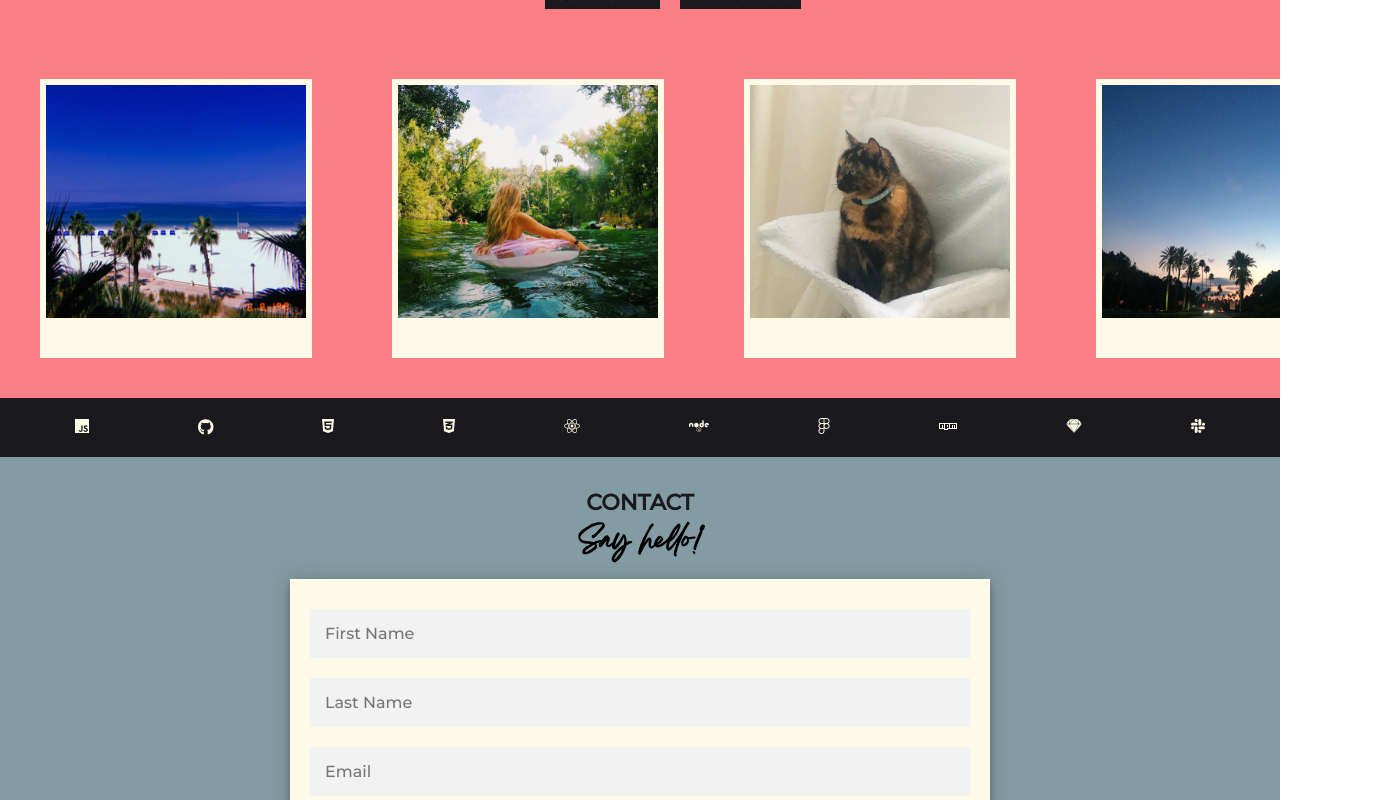
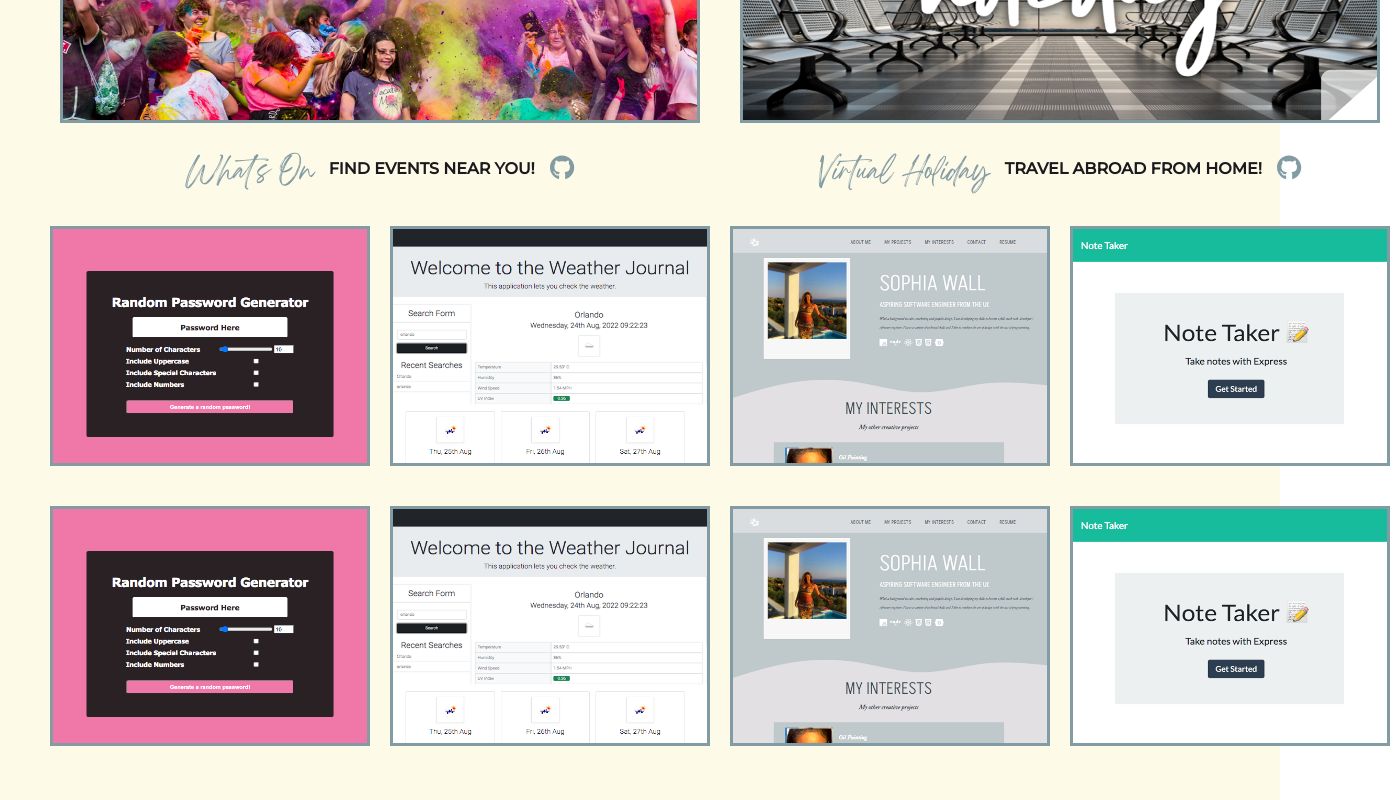
Before and after one commit to sophia4422/my-react-portfolio, a React (Create React App) app: page / in a window 1280 px wide. Shown: the part 1120-1920 px from the top of the page, 1400 px wide, since content can reach past the window. Built offline with nearby package versions, Linux system fonts and the light colour scheme.

Commit message:
cannot get bootstrap to work so putting my css back

```diff
--- a/src/App.css
+++ b/src/App.css
@@ -126,6 +126,7 @@
   text-align: center;
   font-family: "breathing";
   margin-bottom: 10px;
+  color: var(--darkGrey);
 }
 
 .small-title {
--- a/src/App.js
+++ b/src/App.js
@@ -14,7 +14,6 @@ export const App = () => {
       <Navbar />
       <Hero />
       <Projects />
-
       <About />
       <Contact />
       <Footer />
--- a/src/components/About.js
+++ b/src/components/About.js
@@ -2,6 +2,7 @@ import { motion } from "framer-motion";
 import { Link } from "react-scroll";
 import { useRef, useEffect, useState } from "react";
 import images from "../images";
+
 import me from "../assets/images/polaroids.png";
 import { FontAwesomeIcon } from "@fortawesome/react-fontawesome";
 import {
@@ -90,6 +91,7 @@ export const About = () => {
           </motion.div>
         </motion.div>
       </div>
+
       <div className="skills-icons">
         <FontAwesomeIcon
           icon={faJs}
--- a/src/components/Projects.js
+++ b/src/components/Projects.js
@@ -6,209 +6,207 @@ import mp from "../assets/images/mp.png";
 import nt from "../assets/images/nt.png";
 import { FontAwesomeIcon } from "@fortawesome/react-fontawesome";
 import { faGithub } from "@fortawesome/free-brands-svg-icons";
-import Container from "react-bootstrap/Container";
-import Card from "react-bootstrap/Card";
-
+// import Container from "react-bootstrap/Container";
+// import Card from "react-bootstrap/Card";
+import Button from "react-bootstrap/Button";
 import Image from "react-bootstrap/Image";
 
-// export const Projects = () => {
-//   return (
-//     <section className="projects-container" id="projects">
-//       <Container fluid>
-//         <h1 className="projects-title">My Web-Development Projects</h1>
-//         <h3 className="small-title">
-//           Click the pictures to view the deployed pages
-//         </h3>
-
-//         <div className="big-projects">
-//           <Card className="project">
-//             <div>
-//               <a href="https://what-is-on.herokuapp.com/" target="_blank">
-//                 <img src={wo} alt="What's on" className="project-picture" />
-//               </a>
-//             </div>
-//             <div className="text-container">
-//               <h2 className="proj-title">What's On</h2>
-//               <p className="proj-para">Find Events Near You!</p>
-//               <a
-//                 href="https://github.com/talexandru1987/event-finder"
-//                 target="_blank"
-//                 alt="Github"
-//                 title="Github"
-//                 className="github-logo"
-//               >
-//                 <FontAwesomeIcon icon={faGithub}></FontAwesomeIcon>
-//               </a>
-//             </div>
-//           </Card>
-//           <Card className="project">
-//             <div>
-//               <a
-//                 href="https://c-sim.github.io/virtual-holiday/"
-//                 target="_blank"
-//               >
-//                 <img
-//                   src={vh}
-//                   alt="virtual holiday"
-//                   className="project-picture"
-//                 />
-//               </a>
-//             </div>
-//             <div className="text-container">
-//               <h2 className="proj-title">Virtual Holiday</h2>
-//               <p className="proj-para">Travel Abroad From Home!</p>
-//               <a
-//                 href="https://github.com/C-Sim/virtual-holiday"
-//                 target="_blank"
-//                 alt="Github"
-//                 title="Github"
-//                 className="github-logo"
-//               >
-//                 <FontAwesomeIcon icon={faGithub}></FontAwesomeIcon>
-//               </a>
-//             </div>
-//           </Card>
-//         </div>
-
-//         <div className="small-projects">
-//           <Card className="project">
-//             <div>
-//               <a
-//                 href="https://sophia4422.github.io/random-password-generator/"
-//                 target="_blank"
-//               >
-//                 <img
-//                   src={rpg}
-//                   alt="Random Password Generator"
-//                   className="project-picture-two"
-//                 />
-//               </a>
-//             </div>
-//           </Card>
-//           <Card className="project">
-//             <div>
-//               <a
-//                 href="https://sophia4422.github.io/weather-journal-new/"
-//                 target="_blank"
-//               >
-//                 <img
-//                   src={wj}
-//                   alt="Weather Journal"
-//                   className="project-picture-two"
-//                 />
-//               </a>
-//             </div>
-//           </Card>
-//           <Card className="project">
-//             <div>
-//               <a
-//                 href="https://sophia4422.github.io/my-portfolio/"
-//                 target="_blank"
-//               >
-//                 {" "}
-//                 <img
-//                   src={mp}
-//                   alt="My HTML/CSS Portfolio"
-//                   className="project-picture-two"
-//                 />
-//               </a>
-//             </div>
-//           </Card>
-//           <Card className="project">
-//             <div>
-//               <a
-//                 href="https://limitless-mountain-74074.herokuapp.com/"
-//                 target="_blank"
-//               >
-//                 <img
-//                   src={nt}
-//                   alt="Note Taker"
-//                   className="project-picture-two"
-//                 />
-//               </a>
-//             </div>
-//           </Card>
-//         </div>
-
-//         <div className="small-projects">
-//           <Card className="project">
-//             <div>
-//               <a
-//                 href="https://sophia4422.github.io/random-password-generator/"
-//                 target="_blank"
-//               >
-//                 <img
-//                   src={rpg}
-//                   alt="Random Password Generator"
-//                   className="project-picture-two"
-//                 />
-//               </a>
-//             </div>
-//           </Card>
-//           <Card className="project">
-//             <div>
-//               <a
-//                 href="https://sophia4422.github.io/weather-journal-new/"
-//                 target="_blank"
-//               >
-//                 <img
-//                   src={wj}
-//                   alt="Weather Journal"
-//                   className="project-picture-two"
-//                 />
-//               </a>
-//             </div>
-//           </Card>
-//           <Card className="project">
-//             <div>
-//               <a
-//                 href="https://sophia4422.github.io/my-portfolio/"
-//                 target="_blank"
-//               >
-//                 {" "}
-//                 <img
-//                   src={mp}
-//                   alt="My HTML/CSS Portfolio"
-//                   className="project-picture-two"
-//                 />
-//               </a>
-//             </div>
-//           </Card>
-//           <Card className="project">
-//             <div>
-//               <a
-//                 href="https://limitless-mountain-74074.herokuapp.com/"
-//                 target="_blank"
-//               >
-//                 <img
-//                   src={nt}
-//                   alt="Note Taker"
-//                   className="project-picture-two"
-//                 />
-//               </a>
-//             </div>
-//           </Card>
-//         </div>
-//       </Container>
-//     </section>
-//     // <section className="projects-container">
-//     //   <h1 className="projects-title">My Web-Development Projects</h1>
-
-//     //   <div className="big-projects">
-//     //     <div className="project-picture">
-//     //       <div className="text-container">
-//     //         <h2 className="proj-title">What's On</h2>
-//     //         <p className="proj-para">Find Events Near You!</p>
-//     //       </div>
-//     //     </div>
-//     //   </div>
-
-//     // </section>
-//   );
-// };
+import { Container, Card } from "react-bootstrap";
 
 export const Projects = () => {
-  return <h1>hi</h1>;
+  return (
+    <section className="projects-container" id="projects">
+      <Container fluid>
+        <h1 className="projects-title">My Web-Development Projects</h1>
+        <h3 className="small-title">
+          Click the pictures to view the deployed pages
+        </h3>
+
+        <div className="big-projects">
+          <Card className="project">
+            <div>
+              <a href="https://what-is-on.herokuapp.com/" target="_blank">
+                <img src={wo} alt="What's on" className="project-picture" />
+              </a>
+            </div>
+            <div className="text-container">
+              <h2 className="proj-title">What's On</h2>
+              <p className="proj-para">Find Events Near You!</p>
+              <a
+                href="https://github.com/talexandru1987/event-finder"
+                target="_blank"
+                alt="Github"
+                title="Github"
+                className="github-logo"
+              >
+                <FontAwesomeIcon icon={faGithub}></FontAwesomeIcon>
+              </a>
+            </div>
+          </Card>
+          <Card className="project">
+            <div>
+              <a
+                href="https://c-sim.github.io/virtual-holiday/"
+                target="_blank"
+              >
+                <img
+                  src={vh}
+                  alt="virtual holiday"
+                  className="project-picture"
+                />
+              </a>
+            </div>
+            <div className="text-container">
+              <h2 className="proj-title">Virtual Holiday</h2>
+              <p className="proj-para">Travel Abroad From Home!</p>
+              <a
+                href="https://github.com/C-Sim/virtual-holiday"
+                target="_blank"
+                alt="Github"
+                title="Github"
+                className="github-logo"
+              >
+                <FontAwesomeIcon icon={faGithub}></FontAwesomeIcon>
+              </a>
+            </div>
+          </Card>
+        </div>
+
+        <div className="small-projects">
+          <Card className="project">
+            <div>
+              <a
+                href="https://sophia4422.github.io/random-password-generator/"
+                target="_blank"
+              >
+                <img
+                  src={rpg}
+                  alt="Random Password Generator"
+                  className="project-picture-two"
+                />
+              </a>
+            </div>
+          </Card>
+          <Card className="project">
+            <div>
+              <a
+                href="https://sophia4422.github.io/weather-journal-new/"
+                target="_blank"
+              >
+                <img
+                  src={wj}
+                  alt="Weather Journal"
+                  className="project-picture-two"
+                />
+              </a>
+            </div>
+          </Card>
+          <Card className="project">
+            <div>
+              <a
+                href="https://sophia4422.github.io/my-portfolio/"
+                target="_blank"
+              >
+                {" "}
+                <img
+                  src={mp}
+                  alt="My HTML/CSS Portfolio"
+                  className="project-picture-two"
+                />
+              </a>
+            </div>
+          </Card>
+          <Card className="project">
+            <div>
+              <a
+                href="https://limitless-mountain-74074.herokuapp.com/"
+                target="_blank"
+              >
+                <img
+                  src={nt}
+                  alt="Note Taker"
+                  className="project-picture-two"
+                />
+              </a>
+            </div>
+          </Card>
+        </div>
+
+        <div className="small-projects">
+          <Card className="project">
+            <div>
+              <a
+                href="https://sophia4422.github.io/random-password-generator/"
+                target="_blank"
+              >
+                <img
+                  src={rpg}
+                  alt="Random Password Generator"
+                  className="project-picture-two"
+                />
+              </a>
+            </div>
+          </Card>
+          <Card className="project">
+            <div>
+              <a
+                href="https://sophia4422.github.io/weather-journal-new/"
+                target="_blank"
+              >
+                <img
+                  src={wj}
+                  alt="Weather Journal"
+                  className="project-picture-two"
+                />
+              </a>
+            </div>
+          </Card>
+          <Card className="project">
+            <div>
+              <a
+                href="https://sophia4422.github.io/my-portfolio/"
+                target="_blank"
+              >
+                {" "}
+                <img
+                  src={mp}
+                  alt="My HTML/CSS Portfolio"
+                  className="project-picture-two"
+                />
+              </a>
+            </div>
+          </Card>
+          <Card className="project">
+            <div>
+              <a
+                href="https://limitless-mountain-74074.herokuapp.com/"
+                target="_blank"
+              >
+                <img
+                  src={nt}
+                  alt="Note Taker"
+                  className="project-picture-two"
+                />
+              </a>
+            </div>
+          </Card>
+        </div>
+      </Container>
+    </section>
+    // <section className="projects-container">
+    //   <h1 className="projects-title">My Web-Development Projects</h1>
+
+    //   <div className="big-projects">
+    //     <div className="project-picture">
+    //       <div className="text-container">
+    //         <h2 className="proj-title">What's On</h2>
+    //         <p className="proj-para">Find Events Near You!</p>
+    //       </div>
+    //     </div>
+    //   </div>
+
+    // </section>
+  );
 };
 
 export default Projects;
```
